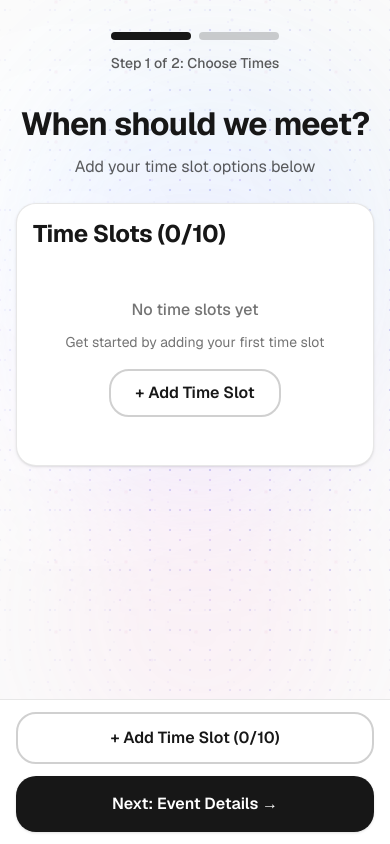
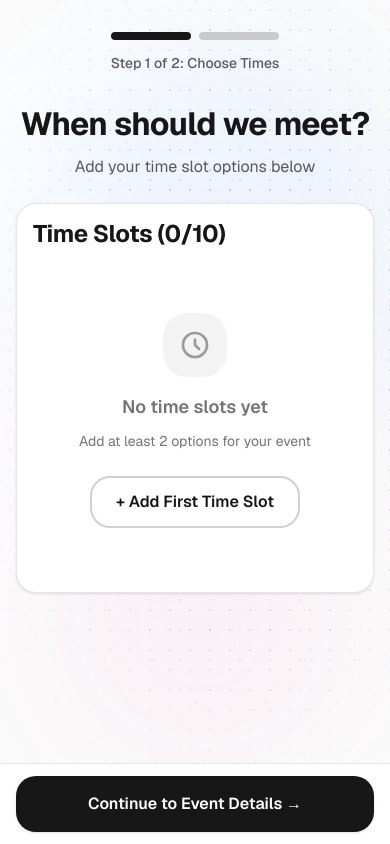
Before and after one commit to Connor-808/event-scheduler-tool, a Next.js app: page /create in a window 390 px wide. Built offline with nearby package versions, Linux system fonts and the light colour scheme.

Commit message:
Modernize time slot cards with mobile-first design principles

```diff
--- a/app/create/page.tsx
+++ b/app/create/page.tsx
@@ -163,39 +163,69 @@ export default function CreateEventPage() {
                 </div>
 
                 {timeSlots.length === 0 ? (
-                  <div className="text-center py-8 sm:py-12 text-foreground/60">
-                    <p className="text-base font-medium mb-2">No time slots yet</p>
-                    <p className="text-sm mb-4">Get started by adding your first time slot</p>
+                  <div className="text-center py-12 sm:py-16 text-foreground/60">
+                    <div className="w-16 h-16 mx-auto mb-4 rounded-2xl bg-foreground/5 flex items-center justify-center">
+                      <svg className="w-8 h-8 text-foreground/40" fill="none" stroke="currentColor" viewBox="0 0 24 24">
+                        <path strokeLinecap="round" strokeLinejoin="round" strokeWidth={2} d="M12 8v4l3 3m6-3a9 9 0 11-18 0 9 9 0 0118 0z" />
+                      </svg>
+                    </div>
+                    <p className="text-lg font-semibold mb-2">No time slots yet</p>
+                    <p className="text-sm mb-6">Add at least 2 options for your event</p>
                     <Button
                       variant="secondary"
                       onClick={addCustomSlot}
-                      className="min-h-[48px]"
+                      className="min-h-[52px] px-6"
                     >
-                      + Add Time Slot
+                      + Add First Time Slot
                     </Button>
                   </div>
                 ) : (
-                  <div className="space-y-3 sm:space-y-4">
+                  <div className="space-y-3">
                     {timeSlots.map((slot, index) => (
-                      <div key={slot.id} className="flex gap-3 items-start p-3 sm:p-4 rounded-lg border border-foreground/10 bg-foreground/5">
-                        <div className="flex-1">
+                      <div
+                        key={slot.id}
+                        className="group relative bg-background rounded-2xl border-2 border-foreground/10 hover:border-foreground/20 transition-all duration-200 overflow-hidden"
+                      >
+                        {/* Slot Number Badge */}
+                        <div className="absolute top-4 left-4 w-8 h-8 rounded-full bg-foreground/10 flex items-center justify-center text-sm font-bold text-foreground/70 z-10">
+                          {index + 1}
+                        </div>
+
+                        {/* Main Content */}
+                        <div className="pl-16 pr-16 py-4">
                           <Input
                             type="datetime-local"
                             value={slot.start_time}
                             onChange={(e) => updateTimeSlot(slot.id, e.target.value)}
-                            label={index === 0 ? 'Date & Time' : undefined}
+                            className="text-base"
                           />
                         </div>
-                        <Button
-                          variant="tertiary"
-                          size="sm"
+
+                        {/* Delete Button */}
+                        <button
                           onClick={() => removeTimeSlot(slot.id)}
-                          className={index === 0 ? 'mt-8 sm:mt-9' : ''}
+                          className="absolute top-1/2 -translate-y-1/2 right-4 w-10 h-10 rounded-full bg-red-50 dark:bg-red-900/20 text-red-600 dark:text-red-400 hover:bg-red-100 dark:hover:bg-red-900/30 active:scale-95 transition-all duration-200 flex items-center justify-center touch-manipulation"
+                          aria-label="Remove time slot"
                         >
-                          ✕
-                        </Button>
+                          <svg className="w-5 h-5" fill="none" stroke="currentColor" viewBox="0 0 24 24">
+                            <path strokeLinecap="round" strokeLinejoin="round" strokeWidth={2.5} d="M6 18L18 6M6 6l12 12" />
+                          </svg>
+                        </button>
                       </div>
                     ))}
+
+                    {/* Add Another Button - Inline with slots */}
+                    {timeSlots.length < 10 && (
+                      <button
+                        onClick={addCustomSlot}
+                        className="w-full py-5 rounded-2xl border-2 border-dashed border-foreground/20 hover:border-foreground/40 hover:bg-foreground/5 active:bg-foreground/10 transition-all duration-200 flex items-center justify-center gap-2 text-foreground/70 hover:text-foreground font-medium touch-manipulation"
+                      >
+                        <svg className="w-5 h-5" fill="none" stroke="currentColor" viewBox="0 0 24 24">
+                          <path strokeLinecap="round" strokeLinejoin="round" strokeWidth={2.5} d="M12 4v16m8-8H4" />
+                        </svg>
+                        Add Another Time Slot
+                      </button>
+                    )}
                   </div>
                 )}
               </Card>
@@ -252,29 +282,19 @@ export default function CreateEventPage() {
       <div className="fixed bottom-0 left-0 right-0 bg-background/95 backdrop-blur-md border-t border-foreground/10 sm:hidden z-50">
         <div className="px-4 py-3 pb-[calc(0.75rem+env(safe-area-inset-bottom))]">
           {step === 'time-selection' ? (
-            <div className="space-y-3">
-              {/* Add Time Slot button - always show if under limit */}
-              {timeSlots.length < 10 && (
-                <Button
-                  variant="secondary"
-                  onClick={addCustomSlot}
-                  className="w-full min-h-[52px]"
-                >
-                  + Add Time Slot ({timeSlots.length}/10)
-                </Button>
-              )}
-
-              {/* Main CTA */}
-              <Button size="lg" onClick={handleNextStep} className="w-full min-h-[52px] shadow-lg">
-                Next: Event Details →
-              </Button>
-            </div>
+            <Button
+              size="lg"
+              onClick={handleNextStep}
+              className="w-full min-h-[56px] shadow-lg rounded-2xl font-semibold"
+            >
+              Continue to Event Details →
+            </Button>
           ) : (
             <div className="flex gap-3">
               <Button
                 variant="secondary"
                 onClick={() => setStep('time-selection')}
-                className="flex-1 min-h-[52px]"
+                className="flex-1 min-h-[56px] rounded-2xl font-semibold"
               >
                 ← Back
               </Button>
@@ -282,7 +302,7 @@ export default function CreateEventPage() {
                 size="lg"
                 onClick={handleCreateEvent}
                 isLoading={isLoading}
-                className="flex-[2] min-h-[52px] shadow-lg"
+                className="flex-[2] min-h-[56px] shadow-lg rounded-2xl font-semibold"
               >
                 Create Event
               </Button>
@@ -295,22 +315,26 @@ export default function CreateEventPage() {
       <div className="hidden sm:block px-4 sm:px-6 lg:px-8">
         <div className="max-w-3xl mx-auto">
           {step === 'time-selection' ? (
-            <div className="flex justify-between items-center">
-              {timeSlots.length < 10 && (
-                <Button variant="secondary" onClick={addCustomSlot}>
-                  + Add Time Slot ({timeSlots.length}/10)
-                </Button>
-              )}
-              <Button size="lg" onClick={handleNextStep} className="ml-auto">
-                Next: Event Details
+            <div className="flex justify-end">
+              <Button size="lg" onClick={handleNextStep} className="rounded-2xl px-8">
+                Continue to Event Details →
               </Button>
             </div>
           ) : (
             <div className="flex gap-3 justify-between">
-              <Button variant="secondary" onClick={() => setStep('time-selection')}>
-                Back
+              <Button
+                variant="secondary"
+                onClick={() => setStep('time-selection')}
+                className="rounded-2xl px-6"
+              >
+                ← Back
               </Button>
-              <Button size="lg" onClick={handleCreateEvent} isLoading={isLoading}>
+              <Button
+                size="lg"
+                onClick={handleCreateEvent}
+                isLoading={isLoading}
+                className="rounded-2xl px-8"
+              >
                 Create Event
               </Button>
             </div>
```
